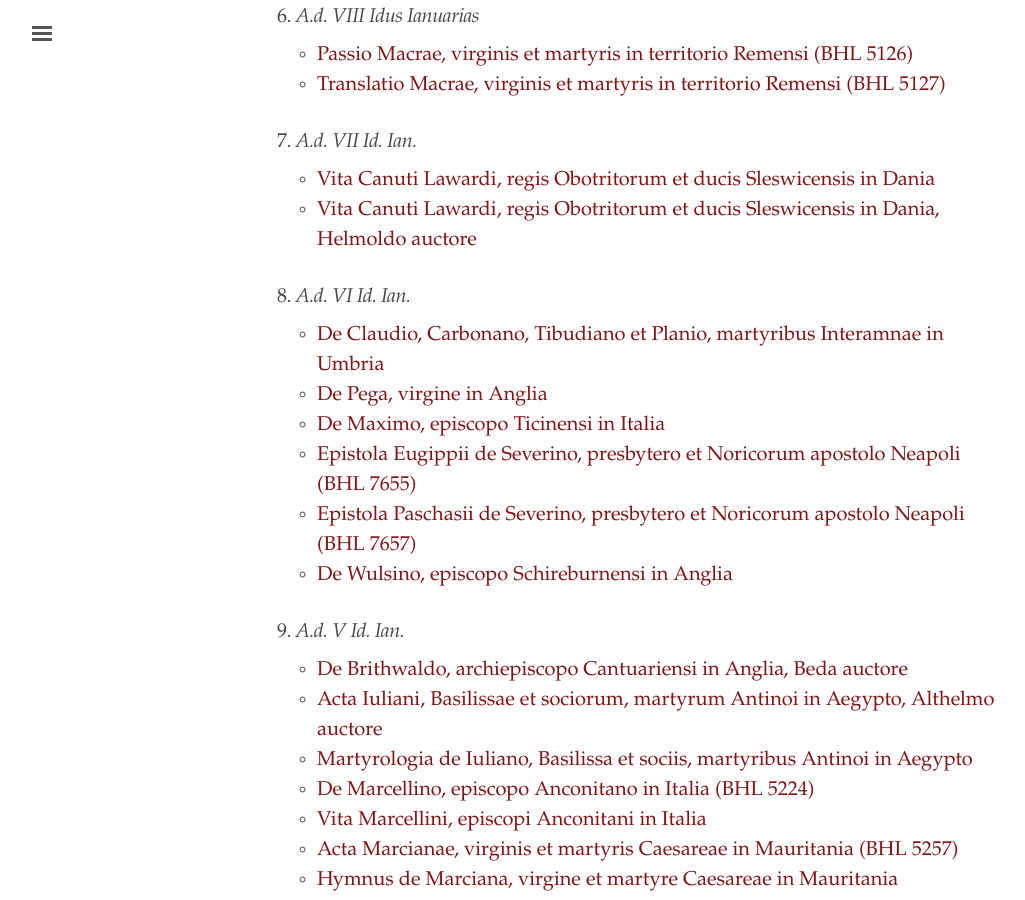
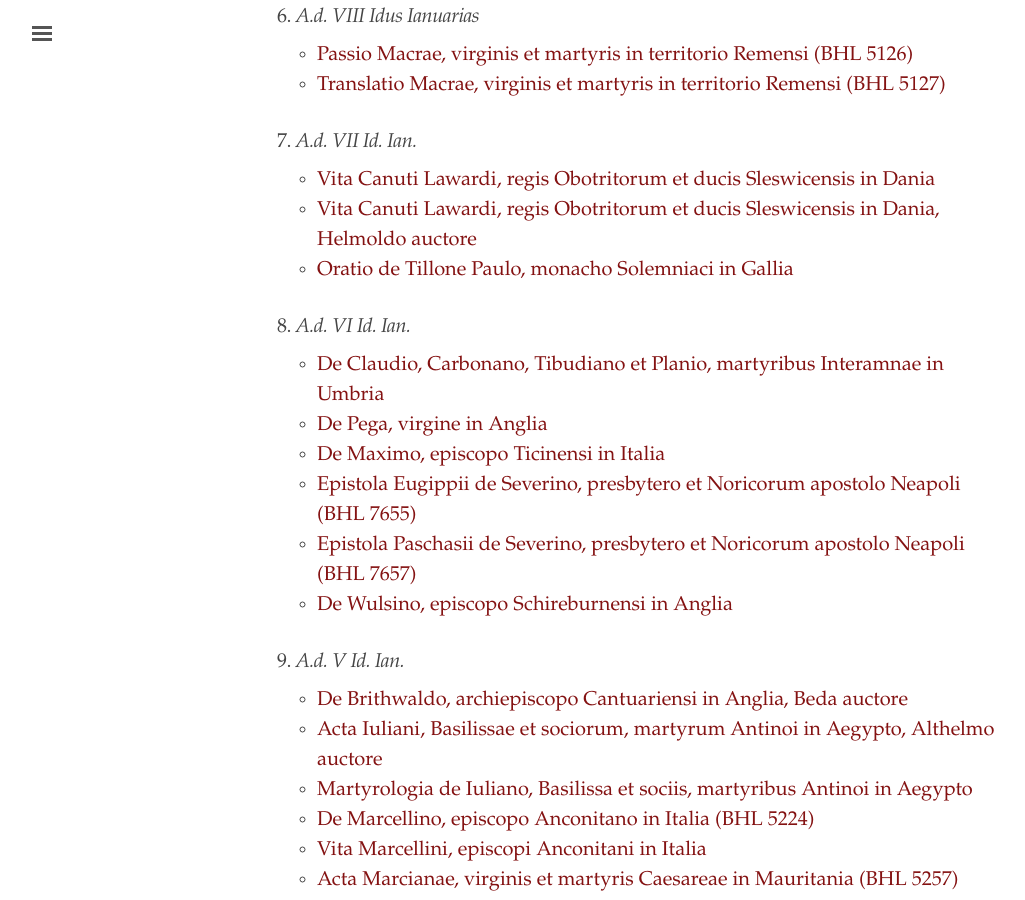
Before and after one commit to cjkoepke1/latin-hagiography, a Jekyll site: the page built from index.md, in a window 1280 px wide and 900 px high, scrolled down 1370 px. Shown: the whole window, without its empty margins (3-1028 px from the left). Built offline with Jekyll 4.4.1, drawn with Linux system fonts in a browser that asks for light colours.

Commit message:
Added Oratio de Tillone Paulo

```diff
--- a/index.md
+++ b/index.md
@@ -55,6 +55,7 @@ title: "Latin Hagiography"
 
 - [Vita Canuti Lawardi, regis Obotritorum et ducis Sleswicensis in Dania](https://cjkoepke1.github.io/latin-hagiography/texts/vita-canuti-lawardi/)
 - [Vita Canuti Lawardi, regis Obotritorum et ducis Sleswicensis in Dania, Helmoldo auctore](https://cjkoepke1.github.io/latin-hagiography/texts/vita-canuti-lawardi-helmoldi/)
+- [Oratio de Tillone Paulo, monacho Solemniaci in Gallia](https://cjkoepke1.github.io/latin-hagiography/texts/oratio-de-tillone-paulo/)
 
 ### 8. *A.d. VI Id. Ian.*
 
```
